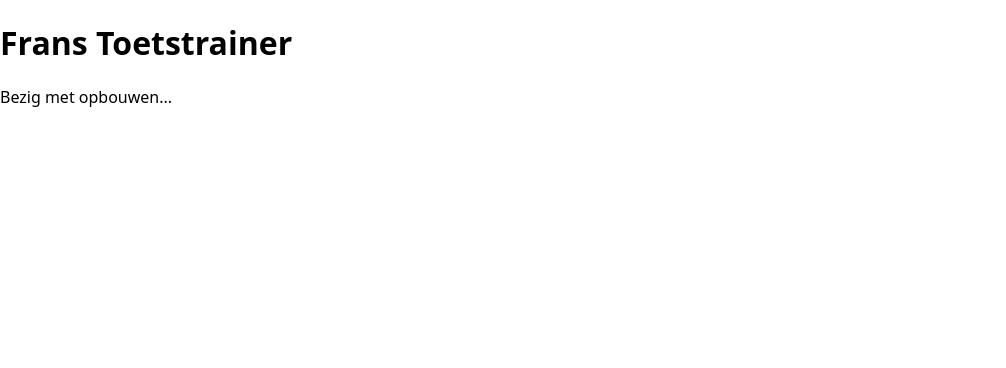
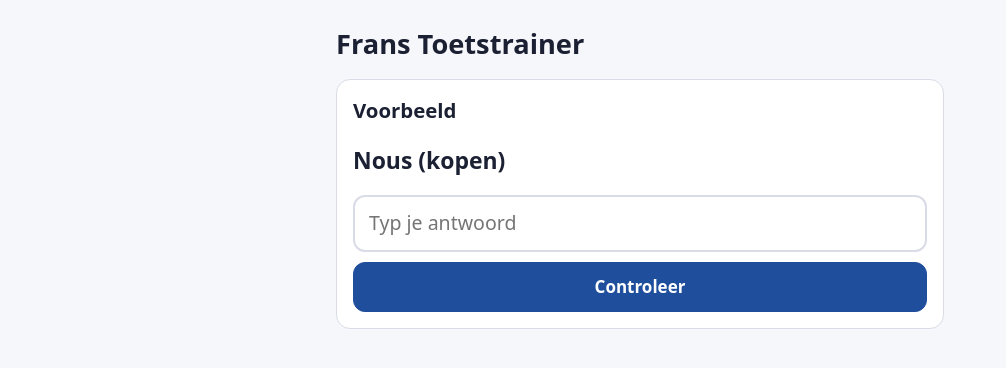
Before and after one commit to rholdorp/pww_vwo2_t0_fr_oct26, a Preact app: page / in a window 1280 px wide. Shown: the top 368 px of the page, without its empty margins (0-1006 px from the left). Built offline with nearby package versions, Linux system fonts and the light colour scheme.

Commit message:
Basislayout voor telefoon en laptop met licht en donker thema

```diff
--- a/src/app.tsx
+++ b/src/app.tsx
@@ -2,7 +2,12 @@ export function App() {
   return (
     <main class="page">
       <h1>Frans Toetstrainer</h1>
-      <p>Bezig met opbouwen...</p>
+      <div class="card stack">
+        <h2>Voorbeeld</h2>
+        <p class="prompt">Nous (kopen)</p>
+        <input type="text" placeholder="Typ je antwoord" />
+        <button class="primary full">Controleer</button>
+      </div>
     </main>
   );
 }
--- a/src/styles.css
+++ b/src/styles.css
@@ -1 +1,138 @@
-body { margin: 0; font-family: system-ui, sans-serif; }
+:root {
+  --bg: #f6f7fb;
+  --surface: #ffffff;
+  --text: #1b2033;
+  --muted: #5d6478;
+  --border: #d9dce6;
+  --primary: #1f4e9c;
+  --primary-text: #ffffff;
+  --good: #1e7a46;
+  --good-bg: #e3f4ea;
+  --bad: #b3261e;
+  --bad-bg: #fbe7e5;
+  --warn-bg: #fff4d6;
+  --bar-bg: #e6e9f2;
+  --bar-1: #1f4e9c;
+  --bar-2: #6f9be0;
+  --radius: 14px;
+  color-scheme: light;
+}
+
+@media (prefers-color-scheme: dark) {
+  :root {
+    --bg: #12151d;
+    --surface: #1c2130;
+    --text: #e8ebf4;
+    --muted: #a0a7ba;
+    --border: #323a4f;
+    --primary: #7aa7f0;
+    --primary-text: #0d1424;
+    --good: #6fd39b;
+    --good-bg: #173325;
+    --bad: #ff8a80;
+    --bad-bg: #3a1c1a;
+    --warn-bg: #3a3218;
+    --bar-bg: #2a3142;
+    --bar-1: #7aa7f0;
+    --bar-2: #3f5f96;
+    color-scheme: dark;
+  }
+}
+
+* { box-sizing: border-box; }
+
+html, body {
+  margin: 0;
+  background: var(--bg);
+  color: var(--text);
+  font-family: system-ui, -apple-system, 'Segoe UI', Roboto, sans-serif;
+  font-size: 17px;
+  line-height: 1.45;
+  -webkit-text-size-adjust: 100%;
+}
+
+.page {
+  max-width: 640px;
+  margin: 0 auto;
+  padding: max(16px, env(safe-area-inset-top)) 16px calc(32px + env(safe-area-inset-bottom));
+  display: flex;
+  flex-direction: column;
+  gap: 16px;
+}
+
+h1 { font-size: 1.6rem; margin: 8px 0 0; }
+h2 { font-size: 1.2rem; margin: 0 0 8px; }
+h3 { font-size: 1.05rem; margin: 0 0 6px; }
+p { margin: 0 0 8px; }
+
+.muted { color: var(--muted); font-size: 0.92rem; }
+
+.card {
+  background: var(--surface);
+  border: 1px solid var(--border);
+  border-radius: var(--radius);
+  padding: 16px;
+}
+
+.row { display: flex; gap: 10px; align-items: center; flex-wrap: wrap; }
+.spread { justify-content: space-between; }
+.stack { display: flex; flex-direction: column; gap: 10px; }
+
+button, .btn {
+  font: inherit;
+  border-radius: 12px;
+  border: 1px solid var(--border);
+  background: var(--surface);
+  color: var(--text);
+  padding: 12px 16px;
+  min-height: 48px;
+  cursor: pointer;
+  touch-action: manipulation;
+}
+button.primary { background: var(--primary); color: var(--primary-text); border-color: var(--primary); font-weight: 600; }
+button.link { background: none; border: none; color: var(--primary); padding: 8px 4px; min-height: 0; text-decoration: underline; }
+button:disabled { opacity: 0.5; cursor: default; }
+button.full { width: 100%; }
+
+input[type='text'] {
+  font: inherit;
+  font-size: 1.15rem;
+  width: 100%;
+  padding: 12px 14px;
+  min-height: 52px;
+  border-radius: 12px;
+  border: 2px solid var(--border);
+  background: var(--surface);
+  color: var(--text);
+}
+input[type='text']:focus { outline: none; border-color: var(--primary); }
+input.good { border-color: var(--good); background: var(--good-bg); }
+input.bad { border-color: var(--bad); background: var(--bad-bg); }
+
+.prompt { font-size: 1.35rem; font-weight: 600; }
+.feedback { border-radius: 12px; padding: 12px 14px; }
+.feedback.good { background: var(--good-bg); color: var(--good); }
+.feedback.bad { background: var(--bad-bg); color: var(--text); }
+.feedback .answer { font-weight: 700; }
+.diff-bad { color: var(--bad); font-weight: 700; text-decoration: underline; }
+
+.accents { display: flex; gap: 6px; flex-wrap: wrap; }
+.accents button { min-width: 48px; padding: 8px 0; font-size: 1.15rem; }
+
+.choices { display: grid; grid-template-columns: 1fr; gap: 8px; }
+@media (min-width: 520px) { .choices { grid-template-columns: 1fr 1fr; } }
+
+.bar { height: 12px; border-radius: 6px; background: var(--bar-bg); position: relative; overflow: hidden; }
+.bar > span { position: absolute; left: 0; top: 0; bottom: 0; border-radius: 6px; }
+.bar > .mastered { background: var(--bar-2); }
+.bar > .auto { background: var(--bar-1); }
+
+table.conj { border-collapse: collapse; width: 100%; }
+table.conj td { padding: 6px 8px; border-bottom: 1px solid var(--border); }
+table.conj td:first-child { color: var(--muted); width: 40%; }
+
+.banner { background: var(--warn-bg); border-radius: 12px; padding: 10px 14px; font-size: 0.92rem; }
+.big-number { font-size: 2.4rem; font-weight: 700; }
+ul.plain { list-style: none; padding: 0; margin: 0; }
+ul.plain li { padding: 6px 0; border-bottom: 1px solid var(--border); }
+ul.plain li:last-child { border-bottom: none; }
```
Also changed, not shown: openspec/changes/add-french-test-trainer/tasks.md (+1 -1 lines).
